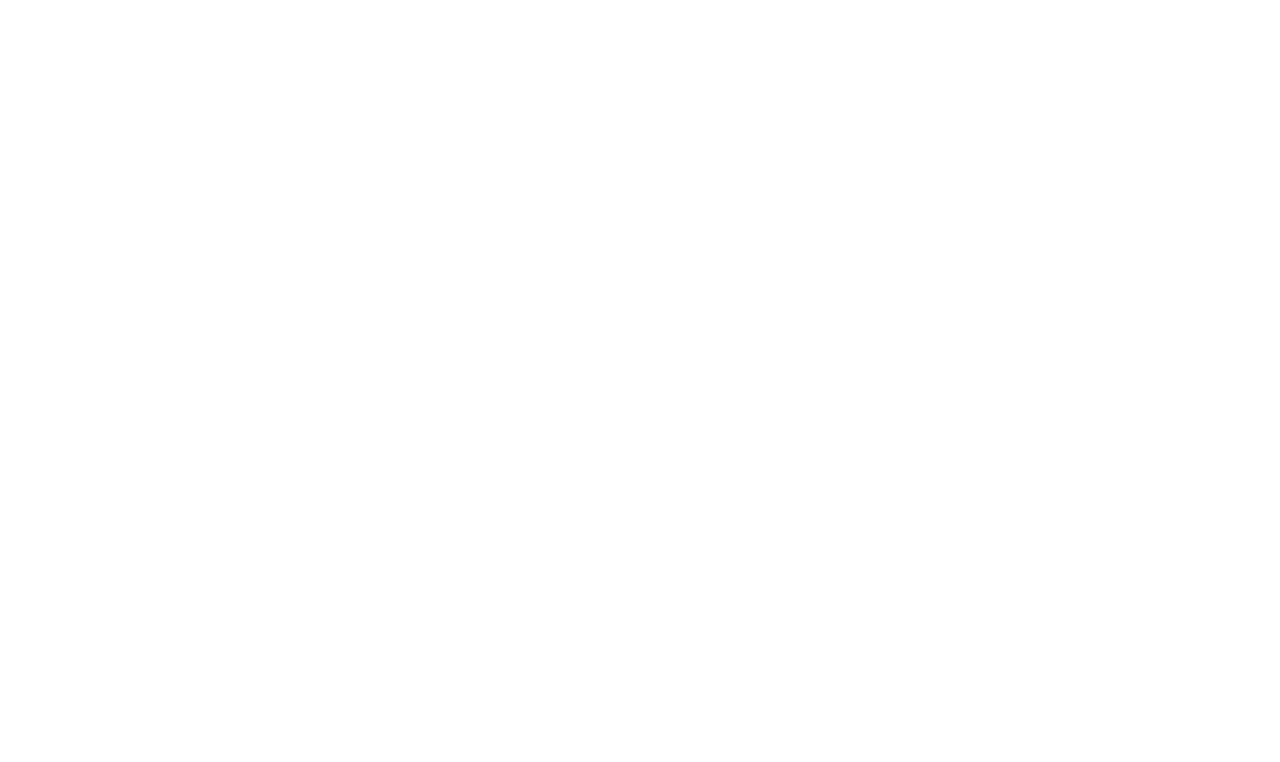
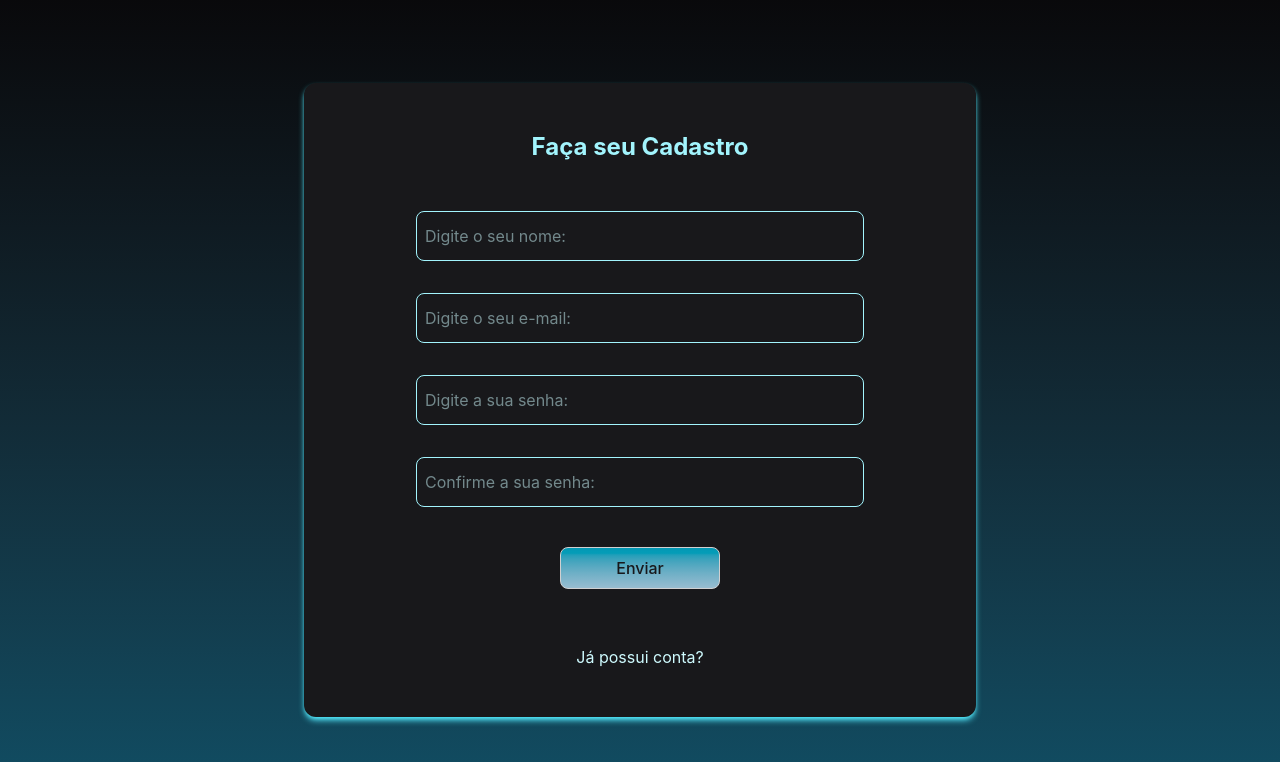
Before and after one commit to bruninxsz/DataGear, a Vue app: page /cadastro in a window 1280 px wide. Before the commit this address had no page. Shown: the top 762 px of the page. Built offline with nearby package versions, Linux system fonts and the light colour scheme.

Commit message:
home+login+cadastro

```diff
--- /dev/null
+++ b/src/components/Footer.vue
@@ -0,0 +1,6 @@
+<template>
+  <footer class="flex justify-center mt-8 gap-14 md:gap-32 lg:gap-48 bg-zync-900 border-t border-cyan-200 max-w-sm md:max-w-2xl lg:max-w-6xl mx-auto items-center">
+    <img src="../assets/logo.png" class="py-4 w-40 md:w-50 lg:w-60 hover:scale-[1.02] duration-300">
+    <p class="bg-gradient-to-b bg-clip-text font-bold from-cyan-200 to-sky-50 text-transparent hover:scale-[1.01] duration-200 text-sm  md:text-base lg:text-xl mr-3">Direitos Reservados <br>  © DataGear - 2026</p>
+  </footer>
+</template>
--- a/src/router/index.js
+++ b/src/router/index.js
@@ -2,6 +2,7 @@
 
 import Home from '../views/Home.vue'
 import Login from '../views/Login.vue'
+import Cadastro from '../views/Cadastro.vue'
 
 const routes = [
     {
@@ -13,6 +14,11 @@
         path: '/login',
         name: 'login',
         component: Login
+    },
+    {
+        path: '/cadastro',
+        name: 'cadastro',
+        component: Cadastro
     }
 ]
 
--- /dev/null
+++ b/src/views/Cadastro.vue
@@ -0,0 +1,16 @@
+<template>
+  <main class="grid grid-cols-1 bg-gradient-to-b from-zinc-950 to-cyan-900 h-screen">
+   <form class="flex flex-col items-center gap-8 m-auto bg-zinc-900 shadow-md shadow-cyan-300 p-4 min-w-2xl text-cyan-100 rounded-xl">
+      <h2 class="text-cyan-200 text-2xl mt-8 font-bold mb-4">Faça seu Cadastro</h2>
+      <input type="text" class="border border-cyan-200 rounded-lg w-50 md:w-90 lg:w-md py-3 px-2 text-sm lg:text-base" placeholder="Digite o seu nome:">
+      <input type="email" class="border border-cyan-200 rounded-lg w-50 md:w-90 lg:w-md py-3 px-2 text-sm lg:text-base" placeholder="Digite o seu e-mail:">
+      <input type="password" class="border border-cyan-200 rounded-lg w-50 md:w-90 lg:w-md py-3 px-2 text-sm lg:text-base" placeholder="Digite a sua senha:">
+      <input type="password" class="border border-cyan-200 rounded-lg w-50 md:w-90 lg:w-md py-3 px-2 text-sm lg:text-base" placeholder="Confirme a sua senha:">
+      <button type="submit" class="bg-gradient-to-b from-cyan-500 to-sky-200 text-zinc-900 opacity-80 border border-white py-2 rounded-lg font-medium hover:shadow-md duration-300 shadow-cyan-300 duration-400 min-w-40 mt-2 mb-6"> Enviar </button>
+      <router-link to="login" class="mb-8 hover:scale-[1.03] duration-200">Já possui conta?</router-link>
+   </form>
+  </main>
+</template>
+
+<script setup>
+</script>
--- a/src/views/Home.vue
+++ b/src/views/Home.vue
@@ -22,9 +22,9 @@
 
           <!-- Ações / CTAs -->
           <div class="flex flex-col sm:flex-row gap-4 justify-center lg:justify-start pt-2">
-            <router-link to="/login"
-              class="relative rounded-lg font-medium px-6 py-3 bg-cyan-500 text-zinc-900 hover:bg-cyan-400 transition-all shadow-[0_0_20px_rgba(34,211,238,0.3)] hover:shadow-[0_0_25px_rgba(34,211,238,0.5)]">
-              Transformar Minhas Planilhas
+            <router-link to="/cadastro"
+              class="relative rounded-lg font-medium px-9 py-4 bg-cyan-500 text-zinc-900 hover:bg-cyan-400 transition-all shadow-[0_0_20px_rgba(34,211,238,0.3)] hover:shadow-[0_0_25px_rgba(34,211,238,0.5)]">
+              Cadastre-se
             </router-link>
           </div>
         </div>
@@ -43,8 +43,8 @@
       </section>
 
       <!-- Section Cards -->
-      <section id="cards" class="flex flex-col gap-10 md:gap-16 lg:gap-32 min-w-xs md:max-w-xl lg:max-w-7xl">
-        <h2 class="bg-gradient-to-b from-cyan-500 to-cyan-100 bg-clip-text text-transparent hover:scale-[1.01] duration-300 text-lg md:text-3xl lg:text-4xl font-extrabold text-center">
+      <section id="cards" class="flex flex-col gap-12 md:gap-16 lg:gap-32 min-w-xs max-w-xs md:max-w-xl lg:max-w-7xl">
+        <h2 class="bg-gradient-to-b from-cyan-500 to-cyan-100 bg-clip-text text-transparent hover:scale-[1.01] duration-300 text-xl md:text-3xl lg:text-4xl font-extrabold text-center">
           Conheça as funcionalidades da plataforma
         </h2>
 
@@ -118,20 +118,25 @@
       </section>
 
       <!-- Section Contato -->
-      <section id="contato" class="flex justify-between min-w-sm md:min-w-2xl lg:min-w-5xl">
+      <section id="contato" class="flex justify-between gap-8 md:gap-0 lg:gap-0 md:min-w-2xl lg:min-w-5xl">
         <div class="flex flex-col gap-2 hover:scale-[1.03] duration-500 mt-8">
-          <h2 class="text-xl md:text-4xl lg:text-6xl font-bold">Dúvidas?</h2>
-          <h2 class="text-xl md:text-4xl lg:text-6xl font-extrabold bg-gradient-to-r from-cyan-500 to-sky-200 bg-clip-text text-transparent">Contate-nos</h2>
+          <h2 class="text-2xl md:text-4xl lg:text-6xl font-bold">Dúvidas?</h2>
+          <h2 class="text-2xl md:text-4xl lg:text-6xl font-extrabold bg-gradient-to-r from-cyan-500 to-sky-200 bg-clip-text text-transparent">Contate-nos</h2>
         </div>
         <form class="flex flex-col gap-6">
-          <input type="email" class="border border-cyan-200 rounded-lg w-60 md:w-90 lg:w-sm py-3 px-2 text-sm lg:text-base" placeholder="Digite o seu e-mail:">
-          <input type="text" class="border border-cyan-200 rounded-lg w-60 md:w-90 lg:w-sm py-3 px-2 h-30 text-sm lg:text-base" placeholder="Deixe aqui a sua dúvida:">
+          <input type="email" class="border border-cyan-200 rounded-lg w-50 md:w-90 lg:w-md py-3 px-2 text-sm lg:text-base" placeholder="Digite o seu e-mail:">
+          <input type="text" class="border border-cyan-200 rounded-lg w-50 md:w-90 lg:w-md py-3 px-2 h-30 lg:h-40 text-sm lg:text-base" placeholder="Deixe aqui a sua dúvida:">
+          <button type="submit" class="bg-gradient-to-b from-cyan-500 to-sky-200 text-zinc-900 opacity-80 border border-white py-2 rounded-lg font-medium hover:shadow-md duration-300 shadow-cyan-300 duration-400"> Enviar </button>
         </form>
       </section>
     </main>
+    <footer>
+      <Footer />
+    </footer>
   </div>
 </template>
 
 <script setup>
 import Header from "../components/Header.vue"
+import Footer from "../components/Footer.vue"
 </script>
--- a/src/views/Login.vue
+++ b/src/views/Login.vue
@@ -1,7 +1,14 @@
 <template>
-  <Header/>
+  <main class="grid grid-cols-1 bg-gradient-to-b from-zinc-950 to-cyan-900 h-screen">
+   <form class="flex flex-col items-center gap-8 m-auto bg-zinc-900 shadow-md shadow-cyan-300 p-4 min-w-2xl text-cyan-100 rounded-4xl">
+      <h2 class="text-cyan-200 text-2xl mt-8 mb-4 font-bold">Faça seu Login</h2>
+      <input type="email" class="border border-cyan-200 rounded-lg w-50 md:w-90 lg:w-md py-3 px-2 text-sm lg:text-base" placeholder="Digite o seu e-mail:">
+      <input type="email" class="border border-cyan-200 rounded-lg w-50 md:w-90 lg:w-md py-3 px-2 text-sm lg:text-base" placeholder="Digite a sua senha:">
+      <button type="submit" class="bg-gradient-to-b from-cyan-500 to-sky-200 text-zinc-900 opacity-80 border border-white py-2 rounded-lg font-medium hover:shadow-md duration-300 shadow-cyan-300 duration-400 mt-4 min-w-40"> Enviar </button>
+      <router-link to="cadastro" class="mb-8 hover:scale-[1.03] duration-200">Não possui conta?</router-link>
+   </form>
+  </main>
 </template>
 
 <script setup>
-import Header from './Login.vue'
 </script>
```
